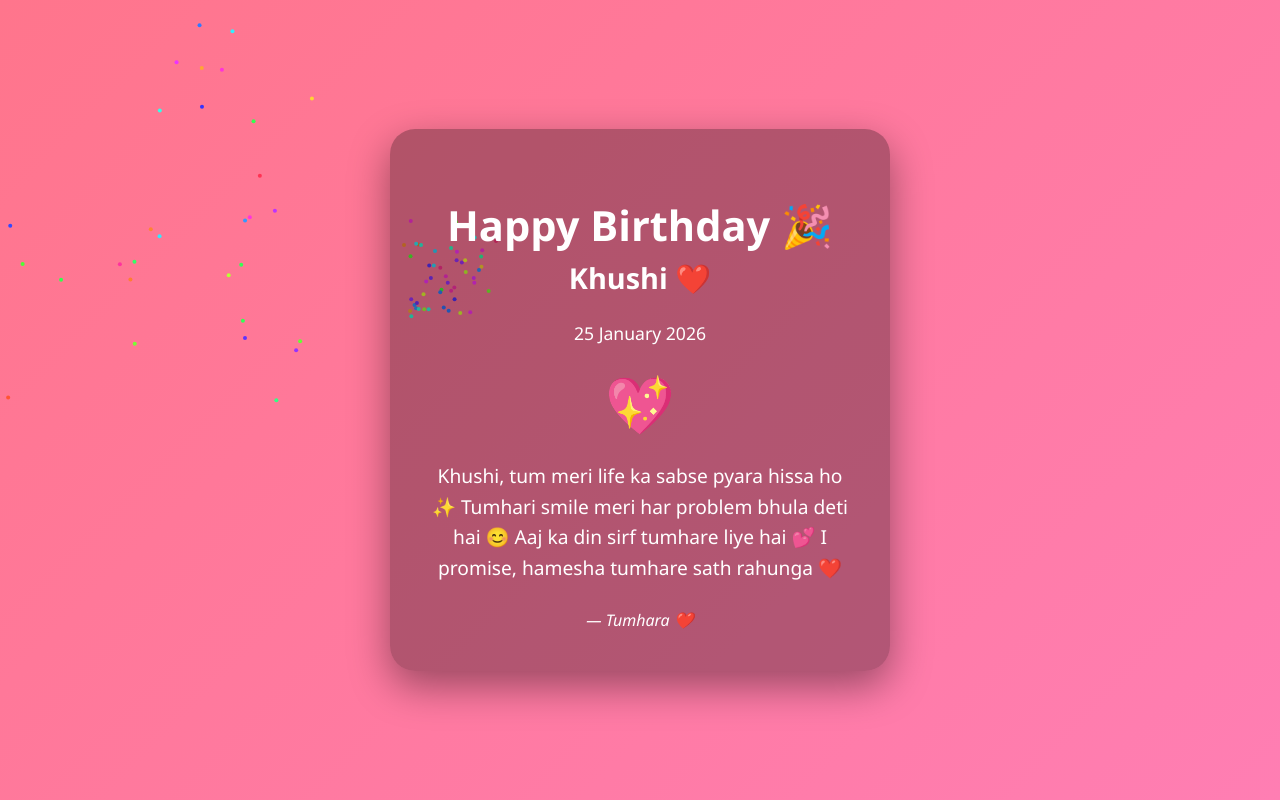
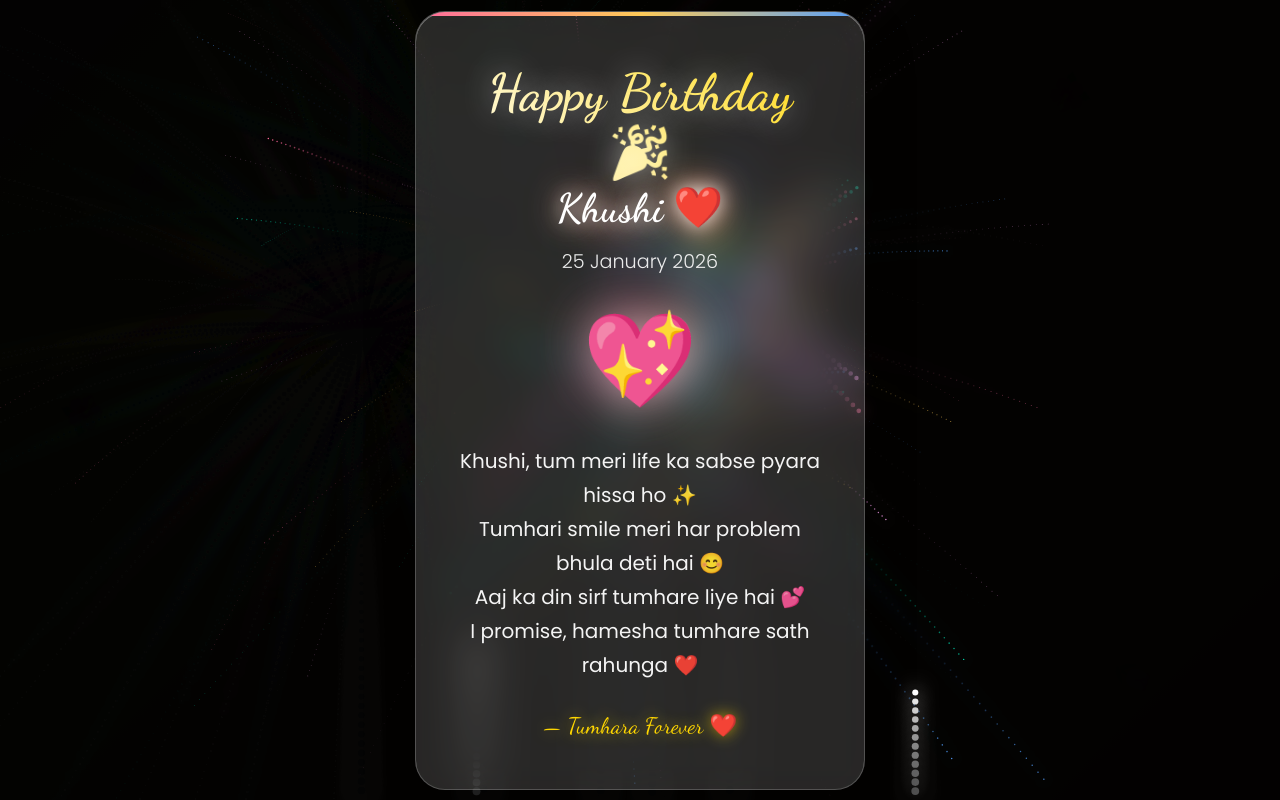
Before and after one commit to Manishprjapati/birthday-surprise, a plain HTML site: page index.html in a window 1280 px wide. Drawn offline with Linux system fonts and the light colour scheme.

Commit message:
Enhance birthday page with improved styles and effects

```diff
--- a/index.html
+++ b/index.html
@@ -5,98 +5,214 @@
 <title>Happy Birthday Khushi ❤️</title>
 
 <style>
+@import url('https://fonts.googleapis.com/css2?family=Dancing+Script:wght@400;700&family=Poppins:wght@300;400;600&display=swap');
+
+* {
+  margin: 0;
+  padding: 0;
+  box-sizing: border-box;
+}
+
 body {
-  margin: 0;
   overflow: hidden;
-  font-family: 'Segoe UI', sans-serif;
-  background: linear-gradient(135deg, #ff758c, #ff7eb3);
+  font-family: 'Poppins', sans-serif;
+  background: linear-gradient(-45deg, #ff6b9d, #c44569, #feca57, #ff9ff3, #54a0ff);
+  background-size: 400% 400%;
+  animation: gradientShift 8s ease infinite;
   display: flex;
   justify-content: center;
   align-items: center;
   height: 100vh;
   color: white;
   text-align: center;
+  position: relative;
 }
 
-.card {
+@keyframes gradientShift {
+  0% { background-position: 0% 50%; }
+  50% { background-position: 100% 50%; }
+  100% { background-position: 0% 50%; }
+}
+
+/* Floating Flowers */
+.flower {
+  position: absolute;
+  font-size: 2em;
+  animation: float 6s ease-in-out infinite;
+  opacity: 0.7;
+}
+
+.flower:nth-child(1) { top: 20%; left: 10%; animation-delay: 0s; }
+.flower:nth-child(2) { top: 10%; right: 15%; animation-delay: 1s; }
+.flower:nth-child(3) { bottom: 20%; left: 20%; animation-delay: 2s; }
+.flower:nth-child(4) { bottom: 10%; right: 10%; animation-delay: 3s; }
+.flower:nth-child(5) { top: 50%; left: 5%; animation-delay: 4s; }
+
+@keyframes float {
+  0%, 100% { transform: translateY(0px) rotate(0deg); }
+  33% { transform: translateY(-20px) rotate(120deg); }
+  66% { transform: translateY(-10px) rotate(240deg); }
+}
+
+.glass-card {
   position: relative;
   z-index: 10;
-  background: rgba(0,0,0,0.3);
-  padding: 40px;
-  border-radius: 25px;
-  box-shadow: 0 15px 40px rgba(0,0,0,0.4);
-  max-width: 420px;
-  animation: fadeIn 2s ease;
+  background: rgba(255,255,255,0.15);
+  backdrop-filter: blur(20px);
+  -webkit-backdrop-filter: blur(20px);
+  border: 1px solid rgba(255,255,255,0.2);
+  padding: 50px 40px;
+  border-radius: 30px;
+  box-shadow:
+    0 25px 50px rgba(0,0,0,0.3),
+    inset 0 1px 0 rgba(255,255,255,0.4);
+  max-width: 450px;
+  animation: slideUp 2s cubic-bezier(0.68, -0.55, 0.265, 1.55);
+  position: relative;
+  overflow: hidden;
 }
 
-h1 { font-size: 2.6em; margin-bottom: 5px; }
-h2 { font-size: 1.8em; margin-top: 0; }
+.glass-card::before {
+  content: '';
+  position: absolute;
+  top: 0;
+  left: 0;
+  right: 0;
+  height: 4px;
+  background: linear-gradient(90deg, #ff6b9d, #feca57, #54a0ff);
+  border-radius: 30px 30px 0 0;
+}
+
+@keyframes slideUp {
+  from {
+    opacity: 0;
+    transform: translateY(50px) scale(0.9);
+  }
+  to {
+    opacity: 1;
+    transform: translateY(0) scale(1);
+  }
+}
+
+h1 {
+  font-family: 'Dancing Script', cursive;
+  font-size: 3.2em;
+  margin-bottom: 10px;
+  background: linear-gradient(45deg, #fff, #ffd700);
+  -webkit-background-clip: text;
+  -webkit-text-fill-color: transparent;
+  text-shadow: 0 0 30px rgba(255,255,255,0.5);
+}
+
+h2 {
+  font-family: 'Dancing Script', cursive;
+  font-size: 2.5em;
+  margin: -10px 0 15px 0;
+  color: #fff;
+  text-shadow: 0 0 20px rgba(255,255,255,0.8);
+  animation: glow 2s ease-in-out infinite alternate;
+}
+
+@keyframes glow {
+  from { text-shadow: 0 0 20px rgba(255,255,255,0.8), 0 0 30px #ff6b9d; }
+  to { text-shadow: 0 0 20px rgba(255,255,255,0.8), 0 0 40px #feca57; }
+}
 
 .date {
-  font-size: 1.1em;
-  margin-bottom: 20px;
+  font-size: 1.2em;
+  margin-bottom: 25px;
+  opacity: 0.9;
+  font-weight: 300;
+}
+
+.heart-container {
+  margin: 30px 0;
+  position: relative;
+}
+
+.heart {
+  font-size: 4.5em;
+  display: block;
+  animation: heartbeat 1.2s ease-in-out infinite;
+  filter: drop-shadow(0 0 20px rgba(255,182,193,0.8));
+}
+
+@keyframes heartbeat {
+  0%, 100% { transform: scale(1); }
+  14% { transform: scale(1.3); }
+  28% { transform: scale(1.1); }
+  42% { transform: scale(1.25); }
+  70% { transform: scale(1); }
 }
 
 p {
-  font-size: 1.2em;
-  line-height: 1.6;
-}
-
-.heart {
-  font-size: 3.5em;
-  margin: 20px 0;
-  animation: beat 1s infinite;
-}
-
-@keyframes beat {
-  0%,100% { transform: scale(1); }
-  50% { transform: scale(1.3); }
-}
-
-@keyframes fadeIn {
-  from { opacity: 0; transform: translateY(20px); }
-  to { opacity: 1; transform: translateY(0); }
+  font-size: 1.25em;
+  line-height: 1.7;
+  margin-bottom: 30px;
+  opacity: 0.95;
 }
 
 .from {
-  margin-top: 25px;
-  font-style: italic;
+  margin-top: 30px;
+  font-family: 'Dancing Script', cursive;
+  font-size: 1.4em;
+  color: #ffd700;
+  text-shadow: 0 0 15px rgba(255,215,0,0.6);
 }
 
 canvas {
   position: fixed;
   top: 0;
   left: 0;
+  z-index: 1;
+}
+
+/* Responsive */
+@media (max-width: 480px) {
+  .glass-card {
+    margin: 20px;
+    padding: 40px 25px;
+  }
+  h1 { font-size: 2.5em; }
+  h2 { font-size: 2em; }
 }
 </style>
 </head>
 
 <body>
+<!-- Floating Flowers 🌸🌺🌻🌷 -->
+<div class="flower">🌸</div>
+<div class="flower">🌺</div>
+<div class="flower">🌻</div>
+<div class="flower">🌷</div>
+<div class="flower">🌺</div>
 
 <!-- 🎵 Background Music -->
-<audio autoplay loop>
+<audio autoplay loop volume="0.3">
   <source src="birthday.mp3" type="audio/mpeg">
 </audio>
 
-<!-- 🎆 Fireworks Canvas -->
+<!-- 🎆 Enhanced Fireworks -->
 <canvas id="fireworks"></canvas>
 
-<div class="card">
+<div class="glass-card">
   <h1>Happy Birthday 🎉</h1>
   <h2>Khushi ❤️</h2>
   <div class="date">25 January 2026</div>
 
-  <div class="heart">💖</div>
+  <div class="heart-container">
+    <div class="heart">💖</div>
+  </div>
 
   <p>
-    Khushi, tum meri life ka sabse pyara hissa ho ✨
-    Tumhari smile meri har problem bhula deti hai 😊
-    Aaj ka din sirf tumhare liye hai 💕
+    Khushi, tum meri life ka sabse pyara hissa ho ✨<br>
+    Tumhari smile meri har problem bhula deti hai 😊<br>
+    Aaj ka din sirf tumhare liye hai 💕<br>
     I promise, hamesha tumhare sath rahunga ❤️
   </p>
 
   <div class="from">
-    — Tumhara ❤️
+    — Tumhara Forever ❤️
   </div>
 </div>
 
@@ -107,48 +223,104 @@ canvas.width = window.innerWidth;
 canvas.height = window.innerHeight;
 
 let particles = [];
+let fireworks = [];
+
+window.addEventListener('resize', () => {
+  canvas.width = window.innerWidth;
+  canvas.height = window.innerHeight;
+});
 
 function random(min, max) {
   return Math.random() * (max - min) + min;
 }
 
 function createFirework() {
-  const x = random(0, canvas.width);
-  const y = random(0, canvas.height / 2);
-  const count = 50;
+  const x = random(canvas.width * 0.2, canvas.width * 0.8);
+  const y = canvas.height;
+  const count = random(60, 100);
+
+  // Launch firework
+  fireworks.push({
+    x, y, targetY: random(canvas.height * 0.2, canvas.height * 0.4),
+    vy: random(-12, -8), life: 50, exploded: false
+  });
+}
+
+function createExplosion(x, y) {
+  const colors = ['#ff6b9d', '#feca57', '#54a0ff', '#ff9ff3', '#00d4aa'];
+  const count = 80;
 
   for (let i = 0; i < count; i++) {
     particles.push({
       x, y,
-      radius: 2,
-      color: `hsl(${random(0,360)},100%,60%)`,
-      vx: random(-4,4),
-      vy: random(-4,4),
-      life: 100
+      vx: random(-6, 6),
+      vy: random(-6, 6),
+      radius: random(2, 4),
+      color: colors[Math.floor(random(0, colors.length))],
+      life: 120,
+      decay: random(0.96, 0.98)
     });
   }
 }
 
 function animate() {
-  ctx.clearRect(0,0,canvas.width,canvas.height);
+  ctx.fillStyle = 'rgba(0,0,0,0.1)';
+  ctx.fillRect(0, 0, canvas.width, canvas.height);
 
+  // Update fireworks
+  fireworks.forEach((fw, i) => {
+    fw.y += fw.vy;
+    fw.life--;
+
+    ctx.save();
+    ctx.translate(fw.x, fw.y);
+    ctx.scale(fw.life / 50, fw.life / 50);
+    ctx.fillStyle = '#fff';
+    ctx.shadowBlur = 20;
+    ctx.shadowColor = '#fff';
+    ctx.beginPath();
+    ctx.arc(0, 0, 4, 0, Math.PI * 2);
+    ctx.fill();
+    ctx.restore();
+
+    if (fw.life <= 0 && !fw.exploded) {
+      createExplosion(fw.x, fw.y);
+      fw.exploded = true;
+    }
+
+    if (fw.life <= 0) fireworks.splice(i, 1);
+  });
+
+  // Update particles
   particles.forEach((p, i) => {
     p.x += p.vx;
     p.y += p.vy;
+    p.vy += 0.02; // gravity
     p.life--;
+    p.radius *= p.decay;
 
-    ctx.beginPath();
-    ctx.arc(p.x, p.y, p.radius, 0, Math.PI * 2);
-    ctx.fillStyle = p.color;
-    ctx.fill();
-
-    if (p.life <= 0) particles.splice(i,1);
+    if (p.life > 0 && p.radius > 0.2) {
+      ctx.save();
+      ctx.shadowBlur = 15;
+      ctx.shadowColor = p.color;
+      ctx.beginPath();
+      ctx.arc(p.x, p.y, p.radius, 0, Math.PI * 2);
+      ctx.fillStyle = p.color;
+      ctx.fill();
+      ctx.restore();
+    } else {
+      particles.splice(i, 1);
+    }
   });
 
   requestAnimationFrame(animate);
 }
 
-setInterval(createFirework, 800);
+// Enhanced firework timing
+setInterval(createFirework, 1200);
+
+// Initial fireworks
+setTimeout(() => setInterval(createFirework, 900), 2000);
 animate();
 </script>
 
```
